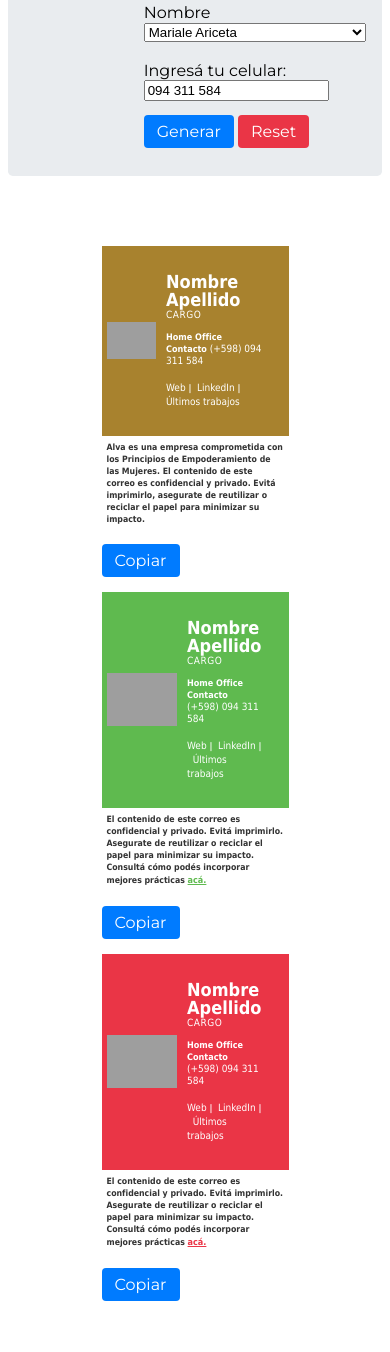
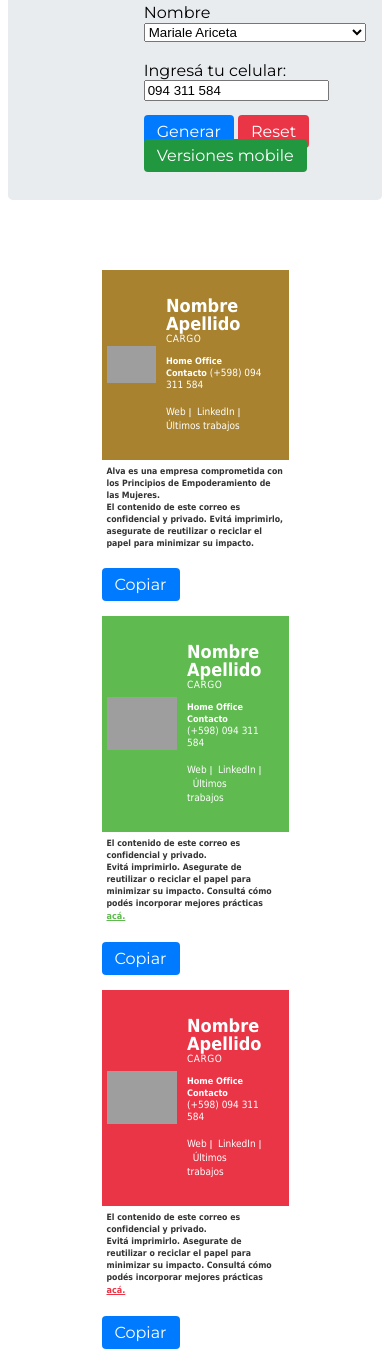
Before and after one commit to AlvaCreativeHouse/firmas, a plain HTML site: page index.html in a window 390 px wide. Shown: the part 219-1571 px from the top of the page. Drawn offline with Linux system fonts and the light colour scheme; grey boxes are pictures that could not be loaded.

Commit message:
Update index.html

```diff
--- a/index.html
+++ b/index.html
@@ -86,6 +86,7 @@ a.btn  {
 		            <br /><br />
                         <a onclick="creadorFirma()" name="Enviar" class="btn">Generar</a>
                         <a onclick="location.reload();" name="Reset" class="btn" style="background-color: #EA3546 !important">Reset</a>
+                        <a onclick="versionesMobile()" name="Mobile" class="btn" style="background-color: #21973f !important">Versiones mobile</a>
 	            </form>
 	            </div>
 	            </div>
@@ -103,11 +104,16 @@ a.btn  {
 
 
     <div id="contenedoralva">
+
+<table cellpadding="0" cellspacing="0" width="">
+<tbody>
+<tr>
+<td>
 <table cellpadding="0" cellspacing="0" width="100%" style="font-size:0px;font-family:'Tahoma';color: #333333;padding: 5px;background:#A8822E;">
 	<tbody>
 		<tr width="100%">
 
-            <td width="200px">
+            <td width="200px" id="logo_alva">
 
             	<img src="https://static1.squarespace.com/static/557b47e0e4b097936a814d74/t/5ea05297264fa24dbb0304b5/1587565222828/alva-logo.png" width="100%" />
 
@@ -194,13 +200,13 @@ a.btn  {
 </table>
 
 
-<table cellpadding="0" cellspacing="0" width="100%" style="font-size:0px;font-family:'Tahoma';color: #333333;padding: 5px">
+<table cellpadding="0" cellspacing="0" width="" style="font-size:0px;font-family:'Tahoma';color: #333333;padding: 5px">
 	<tbody>
 		<tr width="100%">
             <td width="100%">
             	<span style="color:#333333;font-family:Tahoma;font-weight: 700;font-size: 8.7px; line-height:12px;">Alva es una empresa comprometida con los Principios de Empoderamiento
-de las Mujeres. El contenido de este correo es confidencial y privado. Evitá
-imprimirlo, asegurate de reutilizar o reciclar el papel para minimizar
+de las Mujeres. <br id="espacio_alva"> El contenido de este correo es confidencial y privado.
+Evitá imprimirlo, asegurate de reutilizar o reciclar el papel para minimizar
 su impacto.
                </span>
             </td>
@@ -214,6 +220,7 @@ su impacto.
 </tr>
 </tbody>
 </table>
+
 
 
 </div>
@@ -230,11 +237,17 @@ su impacto.
        <div class="reaccion" style="width: 50%; margin: 0 25%;" id="nodereaccion">
 
     <div id="contenedorreaccion">
+
+<table cellpadding="0" cellspacing="0" width="">
+<tbody>
+<tr>
+<td>
+
 <table cellpadding="0" cellspacing="0" width="100%" style="font-size:0px;font-family:'Tahoma';color: #333333;padding: 5px;background:#5FBA4F;">
 	<tbody>
 		<tr width="100%">
 
-            <td width="200px">
+            <td width="200px" id="logo_reaccion">
 
             	<img src="https://static1.squarespace.com/static/557b47e0e4b097936a814d74/t/5e9e0fee0e733561f35c9d63/1587417071966/reaccion-logo.png" width="100%" />
 
@@ -324,7 +337,7 @@ su impacto.
 	<tbody>
 		<tr width="100%">
             <td width="100%;">
-            	<span style="color:#333333;font-family:Tahoma;font-weight: 700;font-size: 8.7px; line-height:12px;">El contenido de este correo es confidencial y privado. Evitá
+            	<span style="color:#333333;font-family:Tahoma;font-weight: 700;font-size: 8.7px; line-height:12px;">El contenido de este correo es confidencial y privado.<br> Evitá
 imprimirlo. Asegurate de reutilizar o reciclar el papel para minimizar
 su impacto. Consultá cómo podés incorporar mejores prácticas
 <a href="https://www.reaccion.com.uy/?utm_source=mail" target="_blank" style="color:#5FBA4F;font-size:10px;line-height:14px;font-weight: 400;">
@@ -335,6 +348,13 @@ su impacto. Consultá cómo podés incorporar mejores prácticas
         </tr>
     </tbody>
 </table>
+</td>
+
+
+</tr>
+</tbody>
+</table>
+
 
 </div>
 <br>
@@ -348,11 +368,17 @@ su impacto. Consultá cómo podés incorporar mejores prácticas
        <div class="empathy" style="width: 50%; margin: 0 25%;" id="nodeempathy">
 
     <div id="contenedorempathy">
+
+
+  <table cellpadding="0" cellspacing="0" width="">
+<tbody>
+<tr>
+<td>
 <table cellpadding="0" cellspacing="0" width="100%" style="font-size:0px;font-family:'Tahoma';color: #333333;padding: 5px;background:#EA3546;">
 	<tbody>
 		<tr width="100%">
 
-            <td width="200px">
+            <td width="200px" id="logo_empathy">
 
             	<img src="https://static1.squarespace.com/static/557b47e0e4b097936a814d74/t/5e9e103328e36f486f5ca2b0/1587417140540/empathy-logo.png" width="100%" />
 
@@ -440,7 +466,7 @@ su impacto. Consultá cómo podés incorporar mejores prácticas
 	<tbody>
 		<tr width="100%">
             <td width="100%">
-            	<span style="color:#333333;font-family:Tahoma;font-weight: 700;font-size: 8.7px; line-height:12px;">El contenido de este correo es confidencial y privado. Evitá
+            	<span style="color:#333333;font-family:Tahoma;font-weight: 700;font-size: 8.7px; line-height:12px;">El contenido de este correo es confidencial y privado.<br> Evitá
 imprimirlo. Asegurate de reutilizar o reciclar el papel para minimizar
 su impacto. Consultá cómo podés incorporar mejores prácticas
 <a href="http://www.reaccion.com.uy/?utm_source=mail" target="_blank" style="color:#EA3546;font-size:10px;line-height:14px;font-weight: 400;">
@@ -452,6 +478,13 @@ su impacto. Consultá cómo podés incorporar mejores prácticas
     </tbody>
 </table>
 
+</td>
+
+
+</tr>
+</tbody>
+</table>
+
 </div>
 
 <br>
@@ -459,7 +492,13 @@ su impacto. Consultá cómo podés incorporar mejores prácticas
 
        </div>
 
+
+
+
 <br><br>
+
+
+
     </main>
 
 <script type="text/javascript">
@@ -655,6 +694,13 @@ selectrange.addRange(range);
 
 }
 
+ function versionesMobile() {
+ 	document.getElementById("logo_alva").remove();
+ 	document.getElementById("logo_reaccion").remove();
+ 	document.getElementById("logo_empathy").remove();
+ 	document.getElementById("espacio_alva").remove();
+ }
+
 
 
 
```
